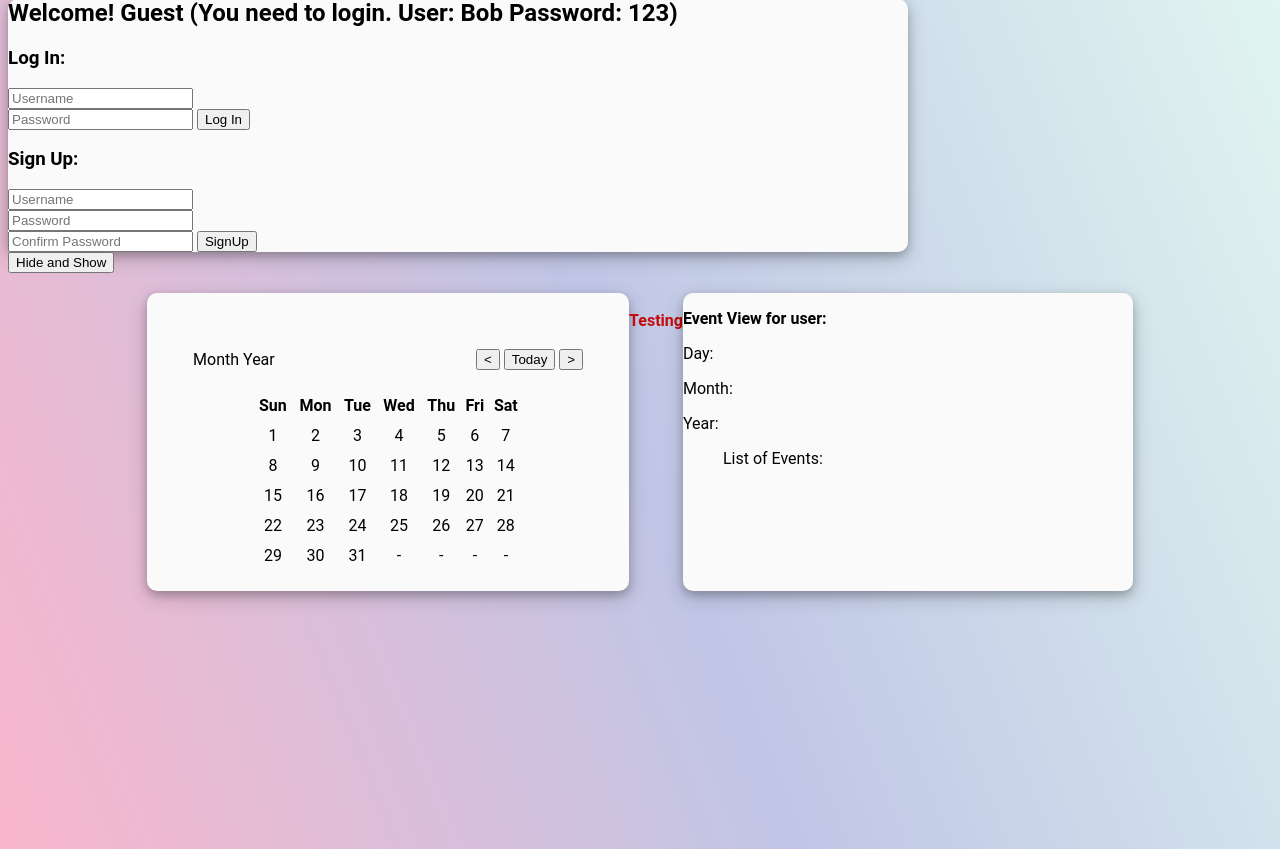
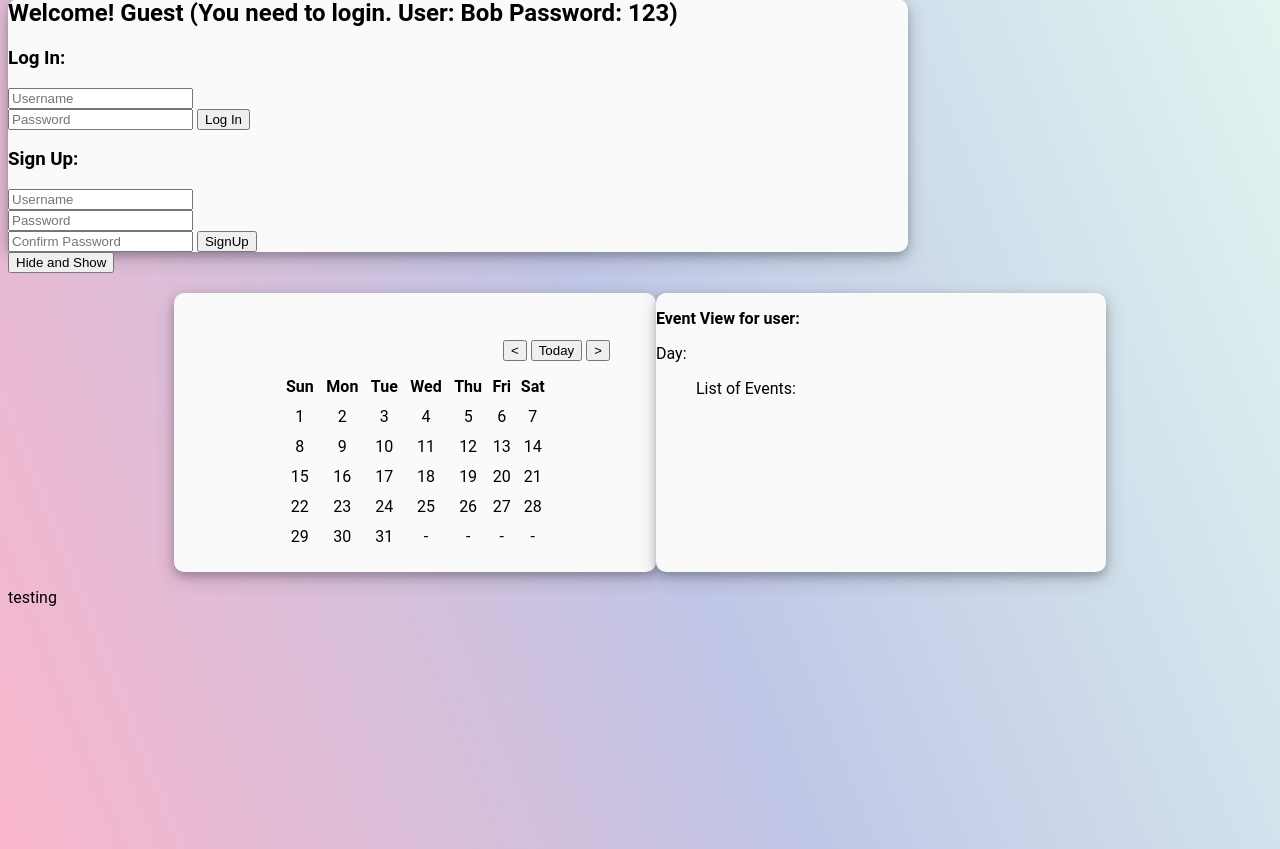
Before and after one commit to SmallChungus1/calendarApp, a PHP site: page /calendar2.html in a window 1280 px wide. Shown: the part 51-900 px from the top of the page. Run offline with PHP 8.4, Linux system fonts and the light colour scheme.

Commit message:
something2

```diff
--- a/public_html/Module 5 Calendar/calendar2.css
+++ b/public_html/Module 5 Calendar/calendar2.css
@@ -119,10 +119,3 @@ body {
 .calendar table td, th {
     padding-bottom: 10px;
 }
-
-#test {
-    font-size: 16px;
-    font-weight: bold;
-    color: #c40a0a;
-    line-height: 1.5;
-}
--- a/public_html/Module 5 Calendar/calendar2.html
+++ b/public_html/Module 5 Calendar/calendar2.html
@@ -72,7 +72,7 @@
     <div class="main-section">
         <div class="wrapper" id="calendarBody">
             <header>
-                <p class="current-month-year">Month Year</p>
+                <p class="current-month-year"> <span id="calMonth"></span>  <span id="calYear"></span></p>
                 <div class="icons_month">
                     <button id ="prevMonth">&lt;</button>
                     <button id ="today">Today</button>
@@ -124,18 +124,21 @@
             </div>
         </div>
         <br>
-        <P id="test">Testing</P>
 
         <div class="wrapper" id="EventDisplay">
             <P><b>Event View for user:</b></P>
             <P><b id="currUser"></b></P>
             <p>Day: <b id ="calDay"></b></p>
-            <p>Month: <b id ="calMonth"></b></p>
-            <p>Year: <b id ="calYear"></b></p>
+            <!-- <p>Month: <b id ="calMonth"></b></p>
+            <p>Year: <b id ="calYear"></b></p> -->
             <ul id="EventList">List of Events: </ul>
+
+
 
         </div>
     </div>
+
+    <p id="test">testing</p>
 </body>
 
 
--- a/public_html/Module 5 Calendar/calendar2.js
+++ b/public_html/Module 5 Calendar/calendar2.js
@@ -1,5 +1,6 @@
 
 let currentMonth = new Month(2023, 9); // October 2023
+const months = ["January", "February", "March", "April", "May", "June", "July", "August","September", "October", "November","December"];
 
 // Change the month when the "next" button is pressed
 
@@ -112,7 +113,7 @@ function handleClick(){
 			currDay[k].addEventListener("click",function(){
 				//alert(currDay[k].innerText);
 				document.getElementById("calDay").innerText = currDay[k].innerText;
-				document.getElementById("calMonth").innerText = currentMonth.month+1;
+				document.getElementById("calMonth").innerText = months[currentMonth.month];
 				document.getElementById("calYear").innerText = currentMonth.year;
 				fullDate = currentMonth.year+"-"+(currentMonth.month+1)+"-"+currDay[k].innerText;
 				getEvents();
@@ -172,9 +173,9 @@ function clearCal(){
 }
 
 
-document.getElementById("test").addEventListener("click", function(){
-	alert("Clicked");
-}, false);
+// document.getElementById("test").addEventListener("click", function(){
+// 	alert("Clicked");
+// }, false);
 
 
 
```
